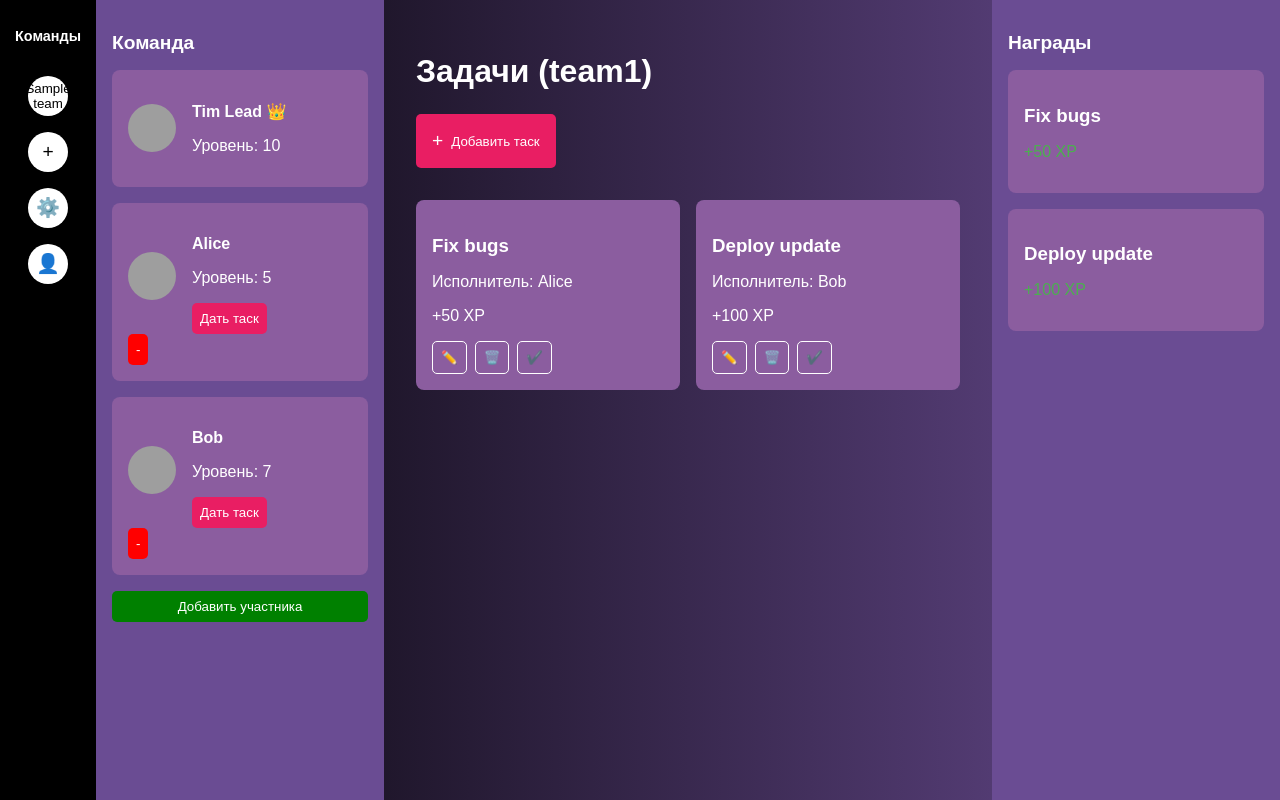
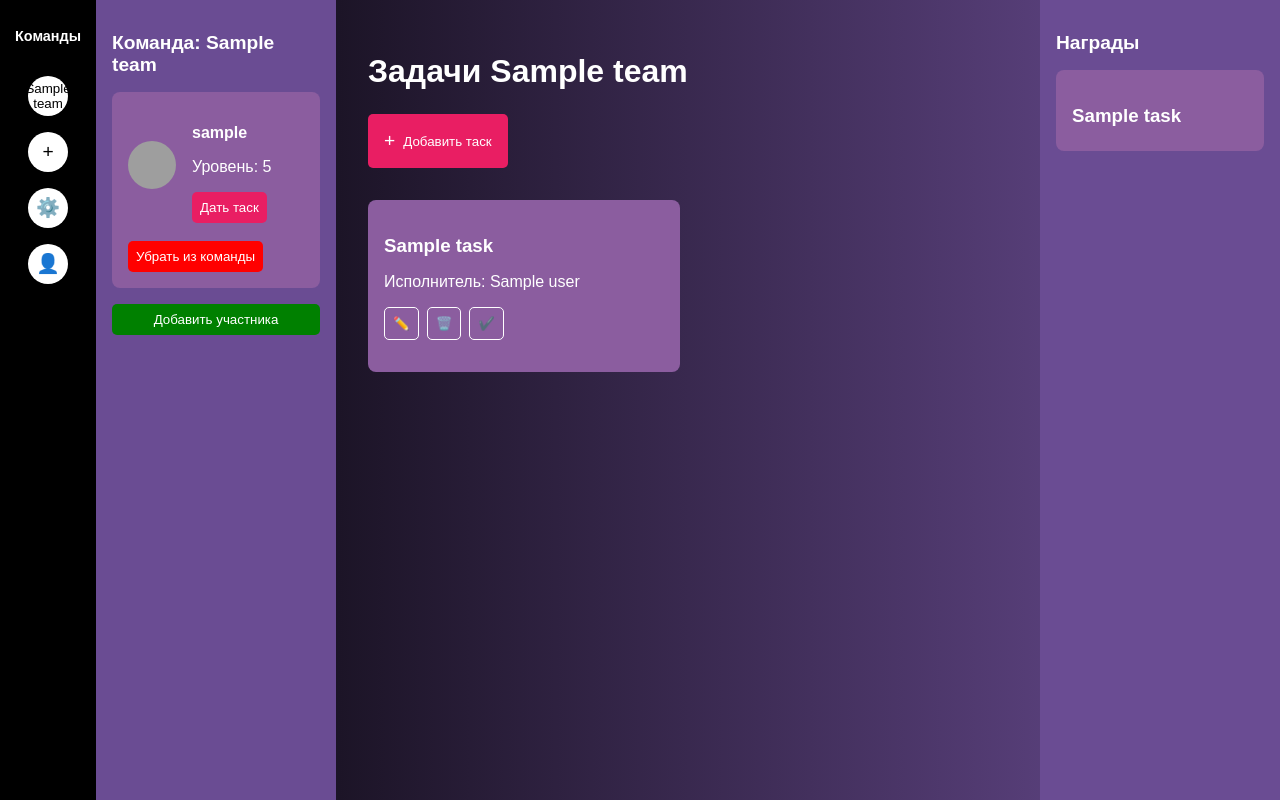
Before and after one commit to MaxiSnowPython/TaskMaster, a Django app: template todoapp/base/templates/base/task_list.html in a window 1280 px wide. Run offline with Django 3.2, Linux system fonts and the light colour scheme; the template is opened without the code that fills it: most values are stand-ins (such as "Sample title", 1, 10 or a date in 2020); grey boxes are pictures that could not be loaded.

Commit message:
good working

```diff
--- a/todoapp/base/admin.py
+++ b/todoapp/base/admin.py
@@ -1,6 +1,8 @@
 from django.contrib import admin
-from base.models import Task,Team
+from base.models import Task,Team,Reward,UserProfile
 # Register your models here.
 
 admin.site.register(Task)
 admin.site.register(Team)
+admin.site.register(Reward)
+admin.site.register(UserProfile)
--- a/todoapp/base/models.py
+++ b/todoapp/base/models.py
@@ -22,8 +22,9 @@ class Task(models.Model):
         ordering = ['complete']
 
 class Reward(models.Model):
-    user = models.ForeignKey(User, on_delete=models.CASCADE, null=True, blank=True)
-    xp = models.CharField(max_length=50)
+    task = models.ForeignKey(Task, on_delete=models.CASCADE, null=True, blank=True)
+    user = models.ForeignKey(User, on_delete=models.CASCADE)
+    xp = models.IntegerField()
 
 
 class Team(models.Model):
--- a/todoapp/base/templates/base/task_list.html
+++ b/todoapp/base/templates/base/task_list.html
@@ -19,9 +19,13 @@
         <!-- Sidebar -->
         <aside class="sidebar">
             <h2 class="sidebar-title">Команды</h2>
+            {% if teams %}
             {% for team in teams %}
-            <button class="sidebar-button" id="team1-btn">{{team.name}}</button>
+                <button class="sidebar-button" id="team1-btn">{{ team.name }}</button>
             {% endfor %}
+        {% else %}
+            <p>No teams found</p>
+        {% endif %}
             <button class="sidebar-button add-team-btn">
                 <span class="icon">+</span>
             </button>
@@ -33,69 +37,63 @@
             </button>
         </aside>
 
+
+
         <!-- Team Members Panel -->
+        {% for team in teams %}
         <aside class="team-members">
-            <h2 class="panel-title">Команда</h2>
+            <h2 class="panel-title">Команда: {{team.name}}</h2>
+
+            {%endfor%}
+    {% for team in teams %}
+    {% for member in team.members.all %}
     <div class="team-member">
-                <div class="member-info">
-                    <img src="lead.gif" alt="Tim Lead" class="avatar">
-                    <div>
-                        <p class="member-name">Tim Lead <span class="role-crown">👑</span></p>
-                        <p>Уровень: 10</p>
-                    </div>
-                </div>
-            </div>
-            <div class="team-member">
+
+
             <div class="member-info">
                 <img src="alice.gif" alt="Alice" class="avatar">
                 <div>
-                        <p class="member-name">Alice</p>
+                    {% if  member == team.creator %}
+                    <p class="member-name">{{ member.username }} 👑</p>
+
+                    {% else %}
+                    <p class="member-name">{{ member.username }}</p>
+                    {% endif %}
                     <p>Уровень: 5</p>
                     <button class="assign-task-btn">Дать таск</button>
                 </div>
             </div>
-                <button class="remove-member-btn">-</button>
+        <br>
+        <button class="remove-member-btn">Убрать из команды</button>
+
     </div>
-            <div class="team-member">
-                <div class="member-info">
-                    <img src="bob.gif" alt="Bob" class="avatar">
-                    <div>
-                        <p class="member-name">Bob</p>
-                        <p>Уровень: 7</p>
-                        <button class="assign-task-btn">Дать таск</button>
-                    </div>
-                </div>
-                <button class="remove-member-btn">-</button>
-            </div>
+    {% endfor %}
+    {% endfor %}
+
             <button class="add-member-btn">Добавить участника</button>
         </aside>
 
         <!-- Main Content (Tasks) -->
         <main class="main-content">
-            <h1 class="main-title">Задачи (team1)</h1>
+            {% for team in teams %}
+            <h1 class="main-title">Задачи {{ team.name }}</h1>
+            {% endfor %}
             <button class="add-task-btn">
                 <span class="icon">+</span> Добавить таск
             </button>
 
             <div class="tasks">
+                {% for task in tasks %}
                 <div class="task-card">
                     <div class="task-content">
-                        <h3 class="task-title">Fix bugs</h3>
-                        <p class="task-assigned">Исполнитель: Alice</p>
-                        <p class="task-reward">+50 XP</p>
-                    </div>
-                    <div class="task-actions">
-                        <button class="edit-btn">✏️</button>
-                        <button class="delete-btn">🗑️</button>
-                        <button class="check-btn">✔️</button>
-                    </div>
-                </div>
-                <div class="task-card">
-                    <div class="task-content">
-                        <h3 class="task-title">Deploy update</h3>
-                        <p class="task-assigned">Исполнитель: Bob</p>
-                        <p class="task-reward">+100 XP</p>
-                    </div>
+                        <h3 class="task-title">{{task.title}}</h3>
+                        <p class="task-assigned">Исполнитель: {{task.user}}</p>
+                        {% for reward in rewards  %}
+                        {% if reward.task == task %}
+                        <p class="reward-xp">+{{reward.xp}}</p>
+                        {% endif %}
+                        {% endfor %}
+
                         <div class="task-actions">
                             <button class="edit-btn">✏️</button>
                             <button class="delete-btn">🗑️</button>
@@ -103,19 +101,27 @@
                         </div>
                     </div>
                 </div>
+
+                    {% endfor %}
+                </div>
+
+            </div>
+
         </main>
 
         <!-- Rewards Panel -->
         <aside class="rewards-panel">
             <h2 class="panel-title">Награды</h2>
+            {% for task in tasks  %}
             <div class="reward-card">
-                <h3 class="reward-title">Fix bugs</h3>
-                <p class="reward-xp">+50 XP</p>
+                <h3 class="reward-title">{{task.title}}</h3>
+                {% for reward in rewards  %}
+                {% if reward.task == task %}
+                <p class="reward-xp">+{{reward.xp}}</p>
+                {% endif %}
+                {% endfor %}
             </div>
-            <div class="reward-card">
-                <h3 class="reward-title">Deploy update</h3>
-                <p class="reward-xp">+100 XP</p>
-            </div>
+            {% endfor %}
         </aside>
     </div>
 </body>
```
Also changed, not shown: todoapp/base/views.py (+7 -7 lines), todoapp/base/migrations/0003_remove_reward_user_reward_task.py (added), todoapp/base/migrations/0004_reward_user.py (added), todoapp/db.sqlite3. Lines whose indentation alone changed are shown as unchanged.
